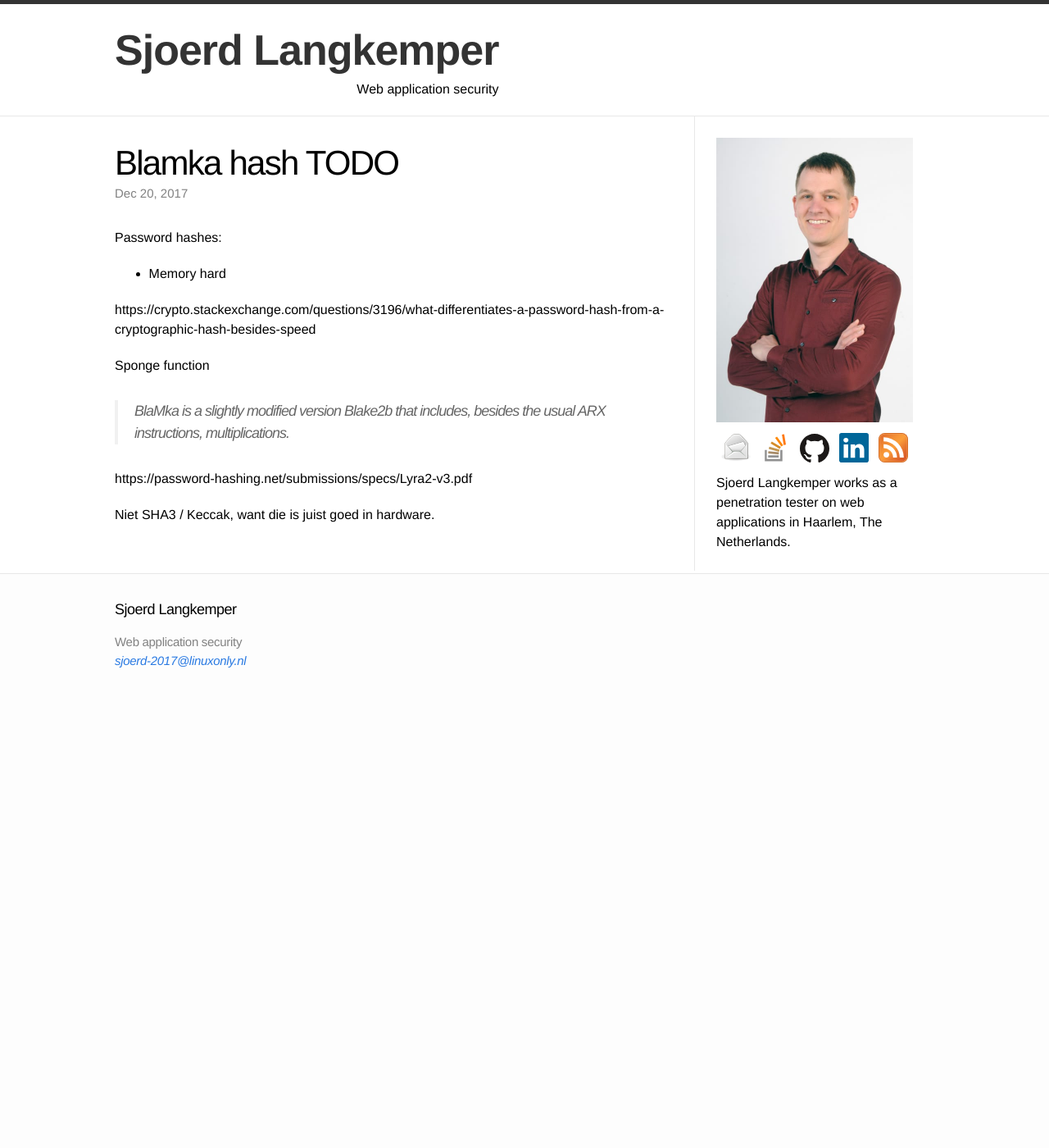
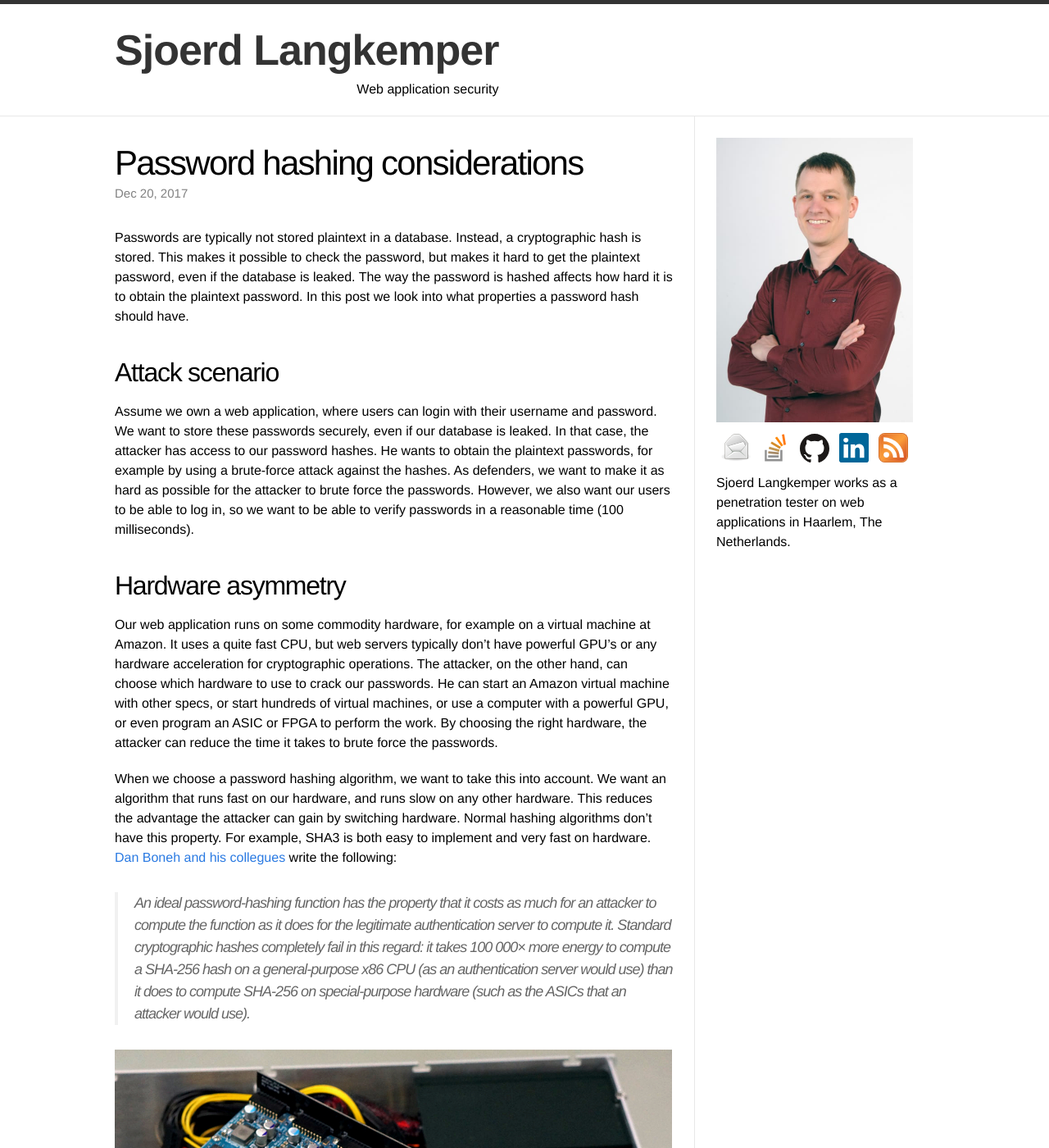
Before and after one commit to Sjord/Sjord.github.io, a Jekyll site: the page built from _posts/2017-08-03-blamka-hash.md, in a window 1280 px wide and 1400 px high. Shown: the whole window at 82% size. Built offline with Jekyll 4.4.1, drawn with Linux system fonts in a browser that asks for light colours; some of the changed text lies outside the part shown.

Commit message:
Work on blamka hash post

```diff
--- a/_posts/2017-08-03-blamka-hash.md
+++ b/_posts/2017-08-03-blamka-hash.md
@@ -1,19 +1,63 @@
 ---
 layout: post
-title: "Blamka hash TODO"
-thumbnail: todo-240.jpg
+title: "Password hashing considerations"
+thumbnail: login-240.jpg
 date: 2017-12-20
 ---
 
-Password hashes:
-* Memory hard
+Passwords are typically not stored plaintext in a database. Instead, a cryptographic hash is stored. This makes it possible to check the password, but makes it hard to get the plaintext password, even if the database is leaked. The way the password is hashed affects how hard it is to obtain the plaintext password. In this post we look into what properties a password hash should have.
 
-https://crypto.stackexchange.com/questions/3196/what-differentiates-a-password-hash-from-a-cryptographic-hash-besides-speed
+<!-- photo source: https://pixabay.com/en/login-password-log-sign-on-turn-on-1203603/ -->
 
-Sponge function
+## Attack scenario
 
-> BlaMka is a slightly modified version Blake2b that includes, besides the usual ARX instructions, multiplications.
+Assume we own a web application, where users can login with their username and password. We want to store these passwords securely, even if our database is leaked. In that case, the attacker has access to our password hashes. He wants to obtain the plaintext passwords, for example by using a brute-force attack against the hashes. As defenders, we want to make it as hard as possible for the attacker to brute force the passwords. However, we also want our users to be able to log in, so we want to be able to verify passwords in a reasonable time (100 milliseconds).
 
-https://password-hashing.net/submissions/specs/Lyra2-v3.pdf
+## Hardware asymmetry
 
-Niet SHA3 / Keccak, want die is juist goed in hardware.
+Our web application runs on some commodity hardware, for example on a virtual machine at Amazon. It uses a quite fast CPU, but web servers typically don't have powerful GPU's or any hardware acceleration for cryptographic operations. The attacker, on the other hand, can choose which hardware to use to crack our passwords. He can start an Amazon virtual machine with other specs, or start hundreds of virtual machines, or use a computer with a powerful GPU, or even program an ASIC or FPGA to perform the work. By choosing the right hardware, the attacker can reduce the time it takes to brute force the passwords.
+
+When we choose a password hashing algorithm, we want to take this into account. We want an algorithm that runs fast on our hardware, and runs slow on any other hardware. This reduces the advantage the attacker can gain by switching hardware. Normal hashing algorithms don't have this property. For example, SHA3 is both easy to implement and very fast on hardware. [Dan Boneh and his collegues](https://eprint.iacr.org/2016/027.pdf) write the following:
+
+> An ideal password-hashing function has the property that it costs as much for an attacker to compute the function as it does for the legitimate authentication server to compute it. Standard cryptographic hashes completely fail in this regard: it takes 100 000× more energy to compute a SHA-256 hash on a general-purpose x86 CPU (as an authentication server would use) than it does to compute SHA-256 on special-purpose hardware (such as the ASICs that an attacker would use).
+
+<img src="/images/password-hashing-asic-computer.jpg" alt="ASIC bitcoin mining machine">
+<!-- photo source: https://commons.wikimedia.org/wiki/File:Avalon-An_ASIC_base_bitcoin_machine.jpg -->
+
+## Using memory
+
+Calculations that are implemented in specialty hardware can be done much quicker than on a general-purpose CPU. However, there is no such advantage in memory. Memory is just as expensive for specialty hardware as for general purpose CPU's. Thus, when we let our password hashing function use some memory, we reduce the advantage the attacker can gain by using special hardware. Using memory occupies attacker resources, while it is readily available in a normal computer.
+
+This is a pretty old idea, but gained popularity with the introduction of scrypt. Scrypt is basically PBKDF2, with an extra step that uses a lot of memory:
+
+    function hash_use_lots_of_memory(in) {
+        X = in
+        for i in 0..N {
+            mem[i] = X
+            X = hash(X)
+        }
+        for i in 0..N {
+            X = hash(X ⊕ mem[X])
+        }
+        return X
+    }
+
+In the first for loop, it writes a chain of hashes to memory. In the second for loop, it creates a hash based on many of those memory items, in a pseudo-random order. This way, you need memory to store at  least _N_ items.
+
+## Large word arithmetic
+
+Most calculations can be implemented a lot faster in customized hardware. However, there are also some operations that are well optimized on general purpose CPU's. Math on 32-bit and 64-bit words is pretty well optimized on general CPU's. Particularly multiplications are pretty fast on a general purpose CPU, which means that specific hardware doesn't have a big advantage.
+
+Lyra2, one of the [password hashing competition](https://password-hashing.net/) finalists, proposed a cryptographic building block that uses multiplication in order to defend against hardware attacks. They took the [Blake2b hash function](https://blake2.net/) and replaces addition with multiplication. The result, named BlaMka, is also used in [Argon2](https://www.cryptolux.org/images/0/0d/Argon2.pdf).
+
+## Conclusion
+
+Making an algorithm memory hard or using CPU-optimized arithmetic are two ways to reduce the advantage to an attacker with specific hardware.
+
+## Read more
+
+* [Secure Applications of Low-Entropy Keys](https://www.schneier.com/academic/archives/1998/01/secure_applications.html)
+* [Stronger key derivation via sequential memory-hard functions](https://www.tarsnap.com/scrypt/scrypt.pdf)
+* [Balloon Hashing: A Memory-Hard Function Providing Provable Protection Against Sequential Attacks](https://eprint.iacr.org/2016/027.pdf)
+* [Mining hardware comparison](https://en.bitcoin.it/wiki/Mining_hardware_comparison)
+* [The Lyra2 reference guide](https://password-hashing.net/submissions/specs/Lyra2-v3.pdf)
```
Also changed, not shown: images/login-240.jpg (added), images/password-hashing-asic-computer.jpg (added).
